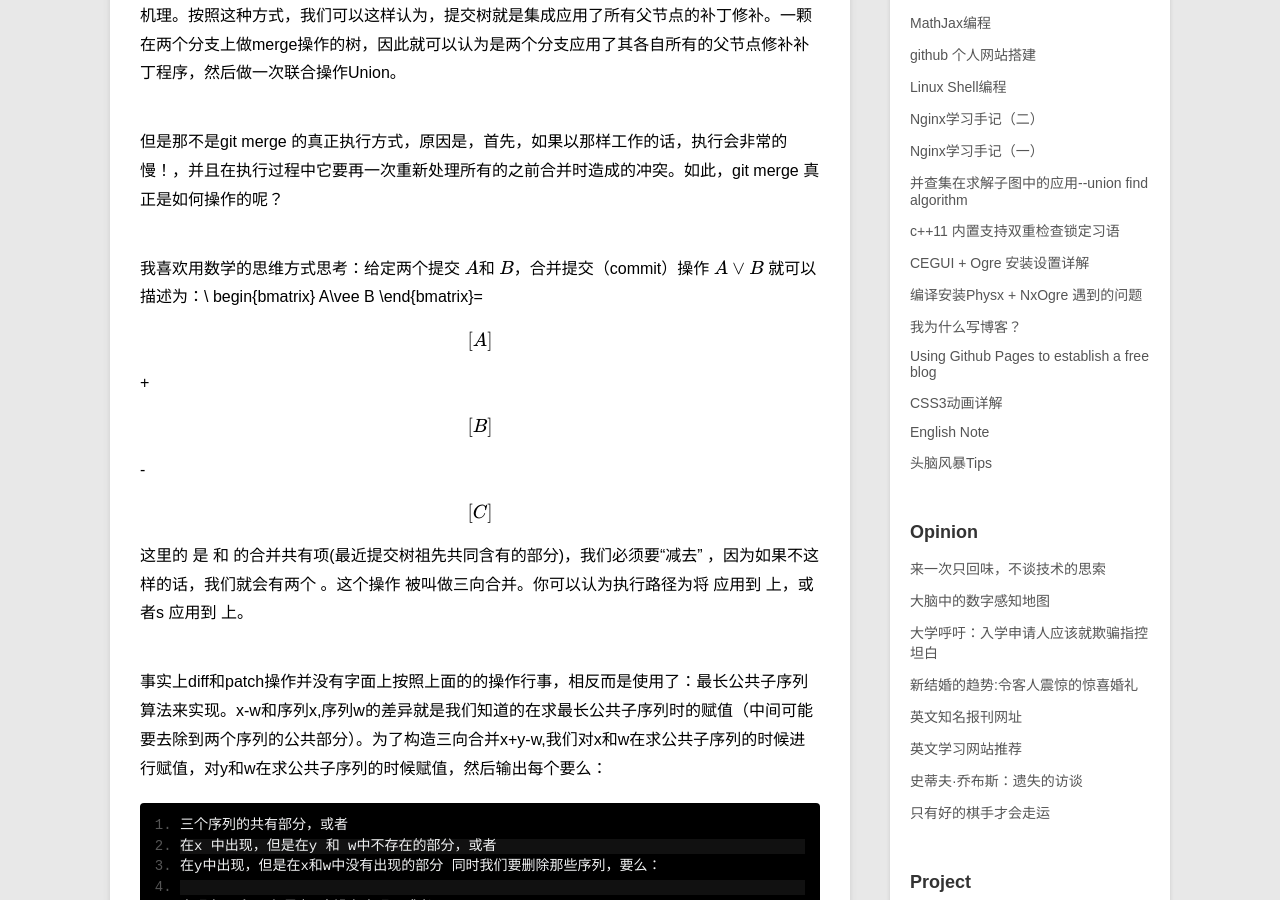
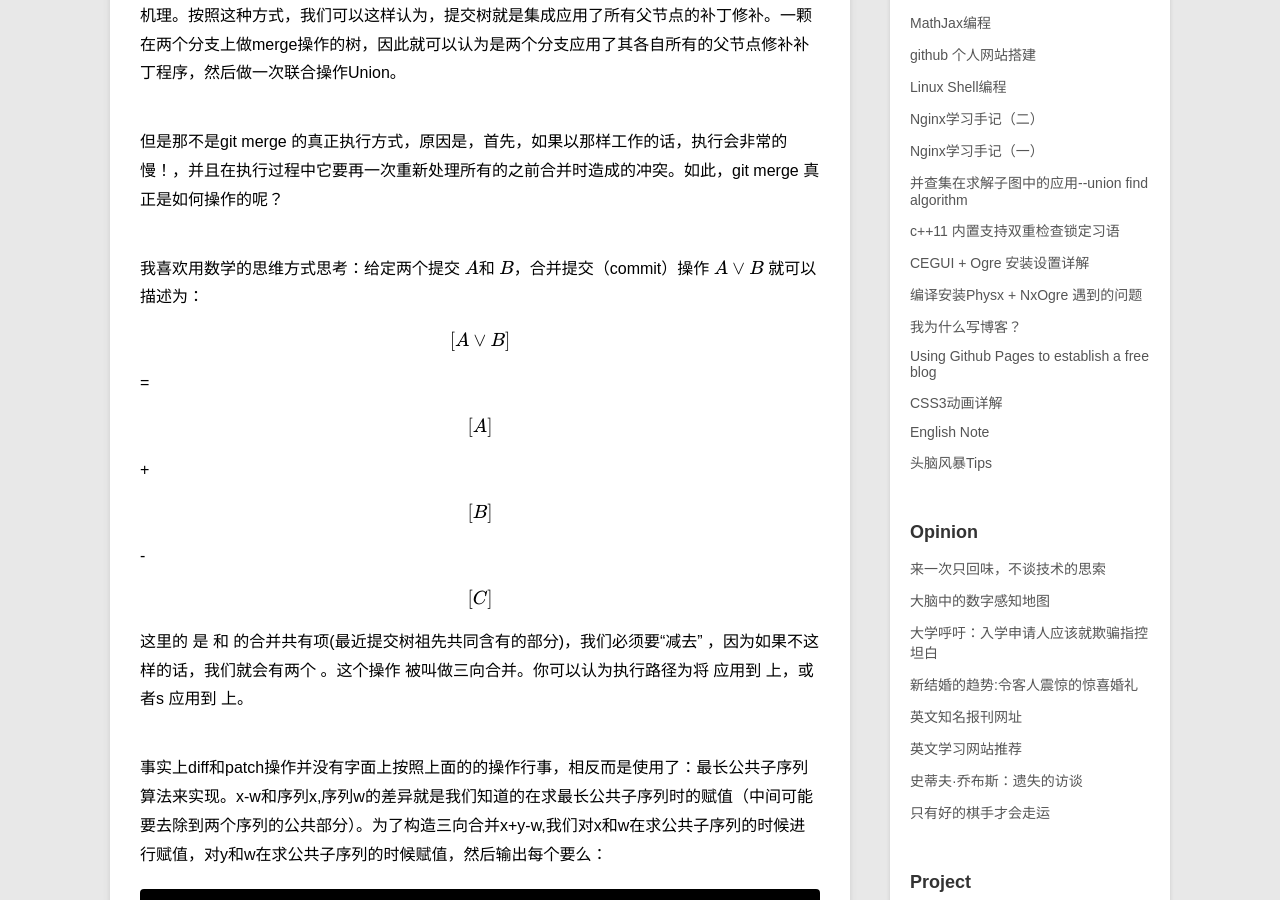
Before and after one commit to swinghu/swinghu.github.com, a Jekyll site: the page built from _posts/blog/2014-09-03-How-does-Git-merge-work.md, in a window 1280 px wide and 900 px high, scrolled down 719 px. Built offline with Jekyll 4.4.1, drawn with Linux system fonts in a browser that asks for light colours; Markdown is read by kramdown in place of the engine named in the settings; formulas are drawn with MathJax 3.

Commit message:
new artical

```diff
--- a/_posts/blog/2014-09-03-How-does-Git-merge-work.md
+++ b/_posts/blog/2014-09-03-How-does-Git-merge-work.md
@@ -17,8 +17,16 @@ Git的merge操作是如何实现的？
 
 但是那不是git merge 的真正执行方式，原因是，首先，如果以那样工作的话，执行会非常的慢！，并且在执行过程中它要再一次重新处理所有的之前合并时造成的冲突。如此，git merge 真正是如何操作的呢？
 
-我喜欢用数学的思维方式思考：给定两个提交 \\(A\\)和 \\(B\\)，合并提交（commit）操作 \\(A\\vee B\\)  就可以描述为：\\ begin{bmatrix}
-A\\vee B \\end{bmatrix}= \\begin{bmatrix} A \\end{bmatrix}+\\begin{bmatrix} B \\end{bmatrix}-\\begin{bmatrix} C \\end{bmatrix}这里的 是 和 的合并共有项(最近提交树祖先共同含有的部分)，我们必须要“减去” ，因为如果不这样的话，我们就会有两个 。这个操作 被叫做三向合并。你可以认为执行路径为将 应用到 上，或者s 应用到 上。
+我喜欢用数学的思维方式思考：给定两个提交 \\(A\\)和 \\(B\\)，合并提交（commit）操作 \\(A\\vee B\\)  就可以描述为：\begin{bmatrix}
+A\vee B
+\end{bmatrix}= \begin{bmatrix}
+A
+\end{bmatrix}+\begin{bmatrix}
+B
+\end{bmatrix}-\begin{bmatrix}
+C
+\end{bmatrix}
+这里的 是 和 的合并共有项(最近提交树祖先共同含有的部分)，我们必须要“减去” ，因为如果不这样的话，我们就会有两个 。这个操作 被叫做三向合并。你可以认为执行路径为将 应用到 上，或者s 应用到 上。
 
 事实上diff和patch操作并没有字面上按照上面的的操作行事，相反而是使用了：最长公共子序列算法来实现。x-w和序列x,序列w的差异就是我们知道的在求最长公共子序列时的赋值（中间可能要去除到两个序列的公共部分）。为了构造三向合并x+y-w,我们对x和w在求公共子序列的时候进行赋值，对y和w在求公共子序列的时候赋值，然后输出每个要么：
 
```
